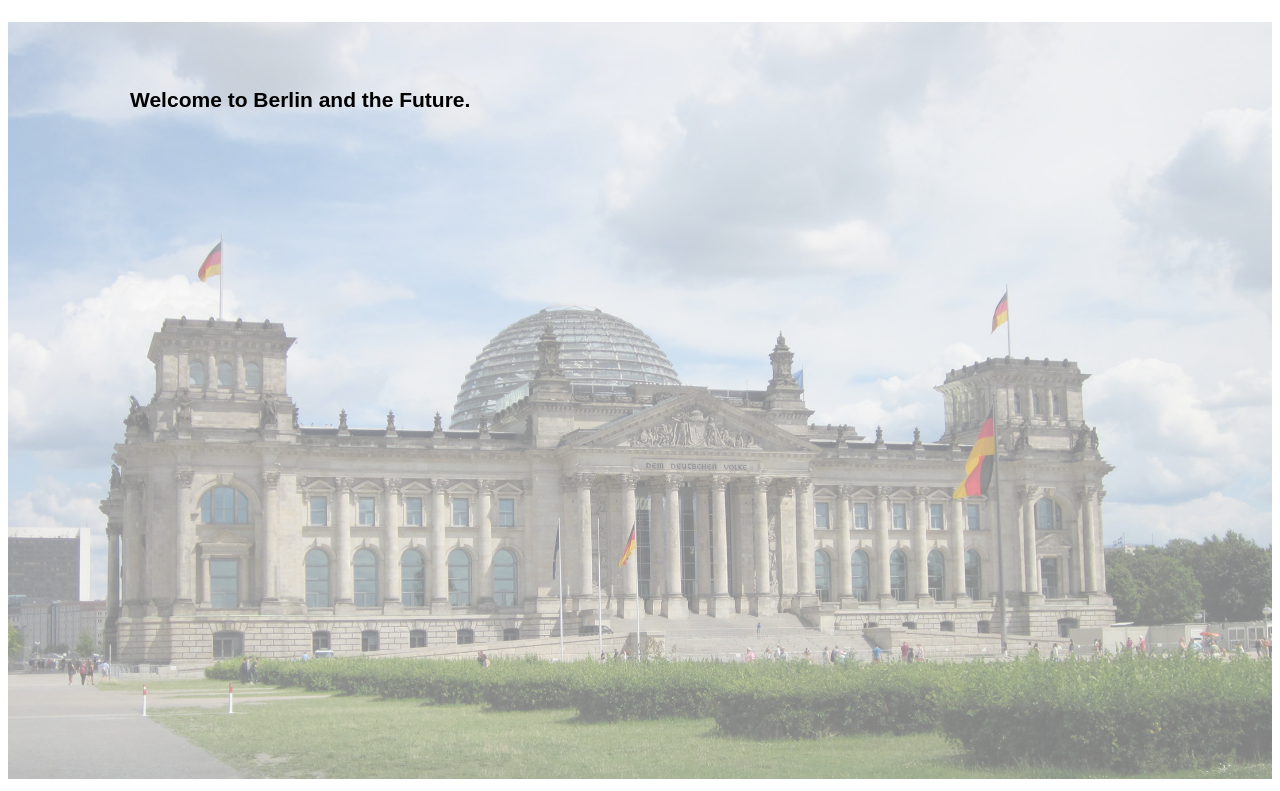
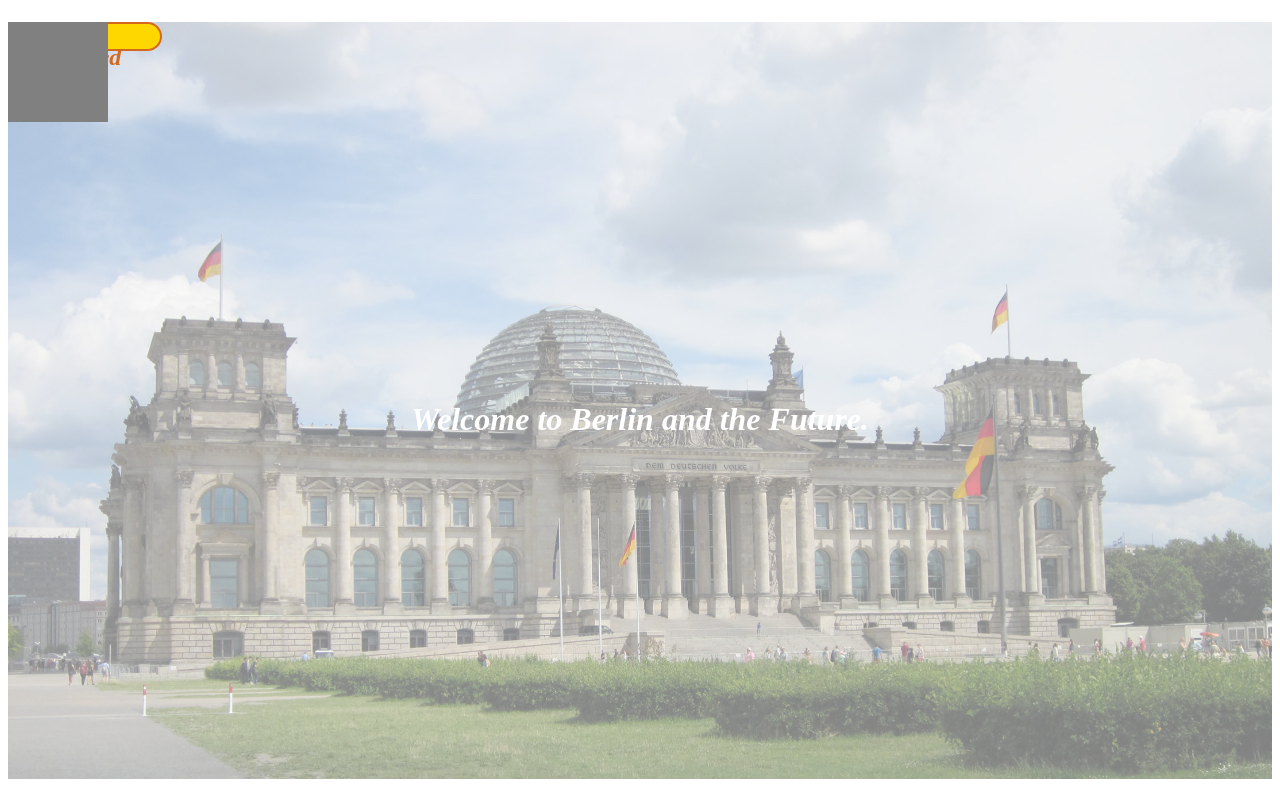
Before and after one commit to AlejandroMagual/sprint-website, a plain HTML site: page index.html in a window 1280 px wide. Shown: the part 86-877 px from the top of the page. Drawn offline with Linux system fonts and the light colour scheme.

Commit message:
sprint website day4

```diff
--- a/index.html
+++ b/index.html
@@ -8,10 +8,14 @@
         <img id="sprinter" src="images/sprint.svg"/>
         <img id="menu" src="images/hamburgermenu.svg"/>
     </header>
+    <div id="reichstag">
+        <img src="images/reichstag.jpg"/>
+        <h1>Welcome to Berlin and the Future.</h1>
+        <div id="button"><h2>Get Started</h2></div>
+    </div>
+    <div id="content">
 
-    <div id="reichstag">
-        <img id="image" src="images/reichstag.jpg"/>
-        <h1 id="title">Welcome to Berlin and the Future.</h1>
     </div>
+    <footer></footer>
 </body>
 </html>
--- a/stylesheet.css
+++ b/stylesheet.css
@@ -13,17 +13,43 @@ header {
     margin-top: 20px;
 }
 #reichstag {
-    max-width: 100%;
+    position: relative;
 }
-#image {
+#reichstag img {
+    position: absolute;
     max-width: 100%;
     opacity: 0.5;
 }
-#title {
+#reichstag h1 {
     position: absolute;
-    top:160px;
-    left:130px;
-    font-size:21px;
+    width: 100%;
+    margin-top: 30%;
+    color: white;
+    font-style: italic;
+    font-family: serif;
     text-align: center;
-    font-family: arial;
 }
+#button {
+    position: absolute;
+    top: 40%;
+    margin: auto;
+    border-radius: 20px;
+    border: 2px solid #D2691E;
+    height: 25px;
+    width: 150px;
+    background-color: #FFD700;
+}
+#button h2 {
+    position: absolute;
+    text-align: center;
+    color: 	#D2691E;
+    text-size: 15px;
+    font-style: italic;
+    font-family: serif;
+}
+#content {
+    position: relative;
+    height: 100px;
+    width:100px;
+    background-color: grey;
+}
```
Also changed, not shown: images/cat.svg (added), images/columns.svg (added), images/swim.svg (added), images/world.svg (added).
